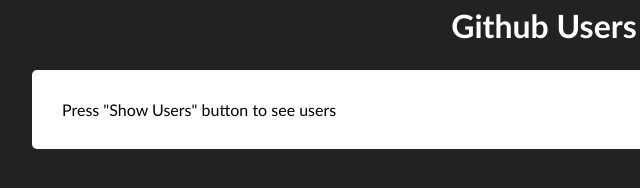
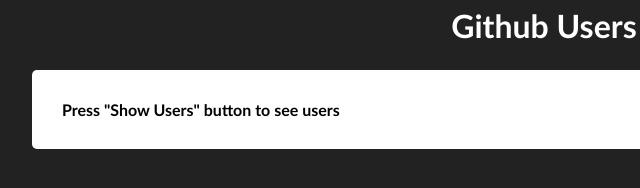
Before and after one commit to Jukaiste/Egzaminas-2022-05-20, a plain HTML site: page Task 3/index.html in a window 1280 px wide. Shown: the part 188-376 px from the top of the page, 96-736 px from the left. Drawn offline with Linux system fonts and the light colour scheme.

Commit message:
Fixed 3 task style

```diff
--- a/Task 3/style.css
+++ b/Task 3/style.css
@@ -58,5 +58,9 @@
   padding: 30px;
   border-radius: 5px;
   background-color: #fff;
-
+  display: flex;
+  flex-wrap: wrap;
+  font-size: 1rem;
+  text-align: center;
+  font-weight: bold;
 }
```
